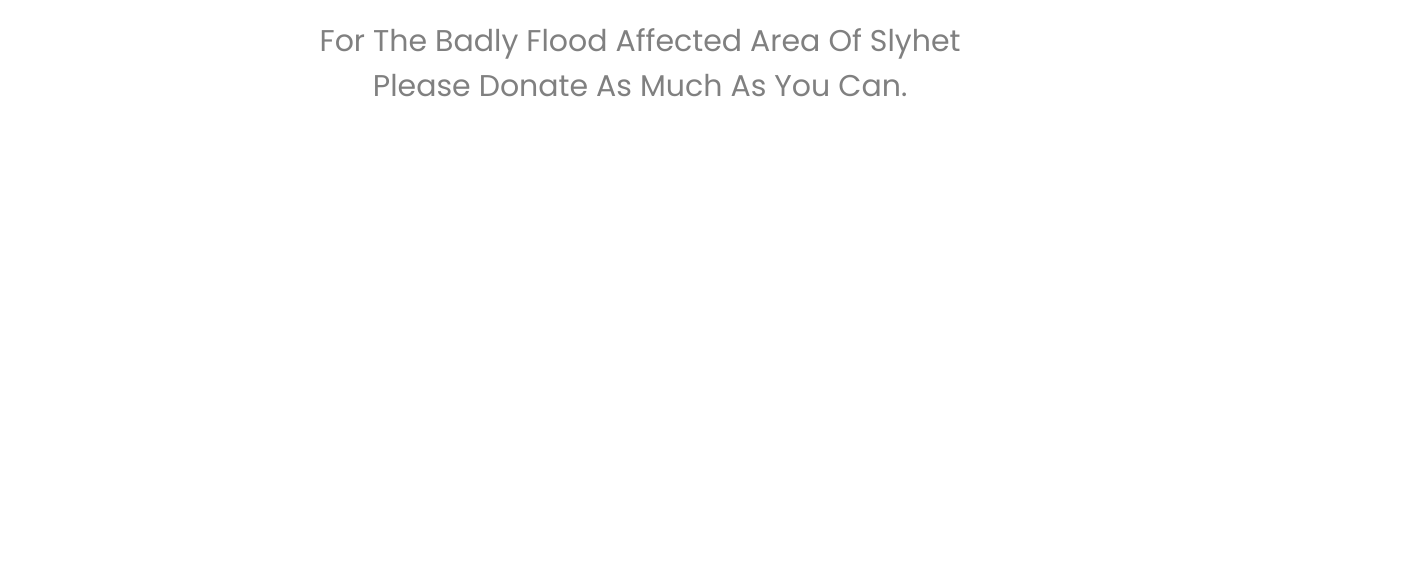
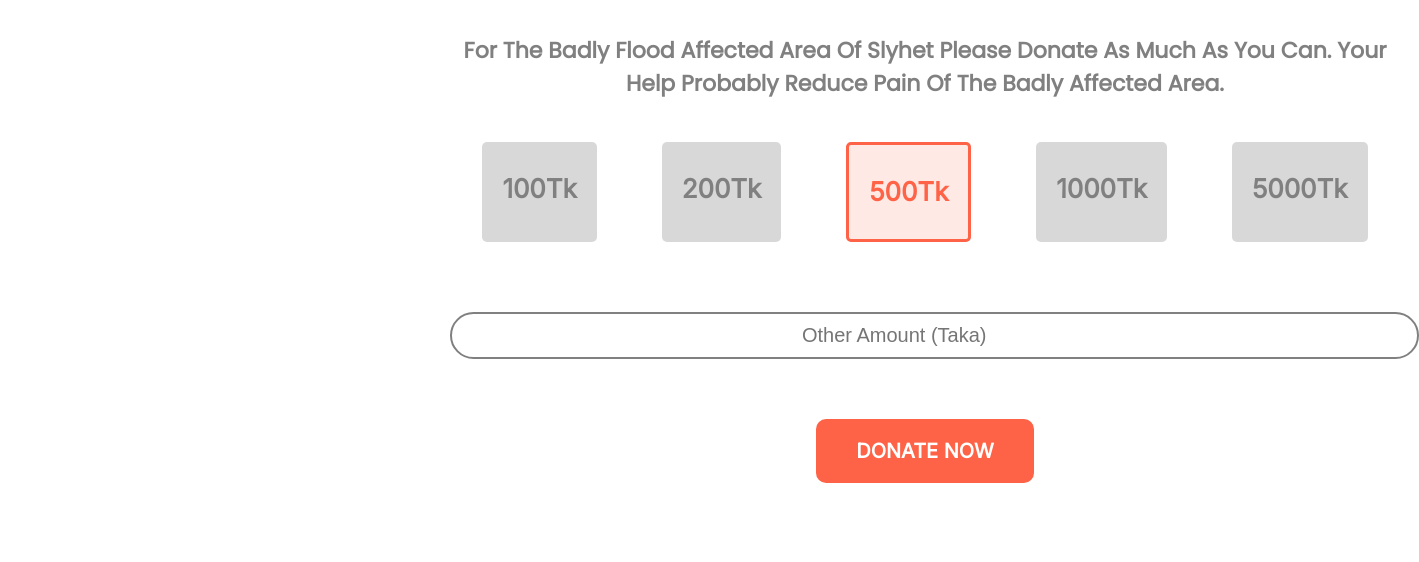
Before and after one commit to Razib2019/donate-today, a plain HTML site: page index.html in a window 1280 px wide. Shown: the part 968-1530 px from the top of the page, 1419 px wide, since content can reach past the window. Before the commit the page ends 1177 px from the top, so only its background shows below. Drawn offline with Linux system fonts and the light colour scheme.

Commit message:
Donate Today Section Done

```diff
--- a/index.html
+++ b/index.html
@@ -28,10 +28,30 @@
     </section>
     <!-- Top Banner Section Or Main Header Section End Here -->
     <!-- Donate Today Section Start From Here -->
-    <section>
+    <section class="donate-today">
         <h1>Donate Today</h1>
-        <p>For The Badly Flood Affected Area Of Slyhet <br>
-            Please Donate As Much As You Can. </p>
+        <p>For The Badly Flood Affected Area Of Slyhet Please Donate As Much As You Can. Your Help Probably Reduce Pain
+            Of The Badly Affected Area. </p>
+        <div class="donate-money">
+            <div class="money-card">
+                <h2>100Tk</h2>
+            </div>
+            <div class="money-card">
+                <h2>200Tk</h2>
+            </div>
+            <div class="money-card-unique">
+                <h2><span style="color: tomato;">500Tk</span></h2>
+            </div>
+            <div class="money-card">
+                <h2>1000Tk</h2>
+            </div>
+            <div class="money-card">
+                <h2>5000Tk</h2>
+            </div>
+        </div>
+        <input type="text" placeholder="Other Amount (Taka)">
+        <a class="link-button top-banner-button" target="_blank" href="https://github.com/hafizurrahmanrazib">DONATE
+            NOW</a>
     </section>
     <!-- Donate Today Section End Here -->
 </body>
--- a/style.css
+++ b/style.css
@@ -4,18 +4,23 @@ body {
 
 h1 {
     font-family: 'Inter', sans-serif;
-    font-size: 65px;
-    font-weight: 700;
-    color: white;
+    font-size: 60px;
+    font-weight: 900;
+    color: black;
+}
+
+h2 {
+    font-family: 'Inter', sans-serif;
+    font-size: 26px;
+    font-weight: 900;
+    color: gray;
 }
 
 p {
     font-family: 'Poppins', sans-serif;
-    font-size: 30px;
-    font-weight: 400;
+    font-size: 22px;
+    font-weight: 800;
     color: gray;
-    text-align: center;
-    margin-bottom: 100px;
 }
 
 .link-button {
@@ -52,17 +57,57 @@ p {
 .text-area h1 {
     font-family: 'Inter', sans-serif;
     font-size: 65px;
-    font-weight: 700;
+    font-weight: 900;
     color: white;
 }
 
 .text-area p {
     font-family: 'Poppins', sans-serif;
     font-size: 30px;
-    font-weight: 400;
+    font-weight: 500;
     color: white;
     text-align: center;
     margin-bottom: 100px;
 }
 
 /* top banner Or Main Header section End */
+
+/* Donate Today Section Start From Here */
+.donate-today {
+    width: 950px;
+    height: 650px;
+    text-align: center;
+    margin-top: 80px;
+    margin-left: 450px;
+}
+
+.donate-money {
+    display: flex;
+    justify-content: space-around;
+}
+
+.money-card {
+    margin: 20px;
+    padding: 10px 20px;
+    border-radius: 5px;
+    background-color: rgba(0, 0, 0, 0.151);
+}
+
+.money-card-unique {
+    margin: 20px;
+    padding: 10px 20px;
+    border-radius: 5px;
+    border: 3px solid tomato;
+    background-color: rgba(255, 99, 71, 0.137);
+}
+
+.donate-today input {
+    margin-top: 50px;
+    padding: 10px 350px;
+    border: 2px solid gray;
+    border-radius: 40px;
+    font-size: 20px;
+    margin-bottom: 80px;
+}
+
+/* Donate Today Section End Here  */
```
Also changed, not shown: 1 other file.
